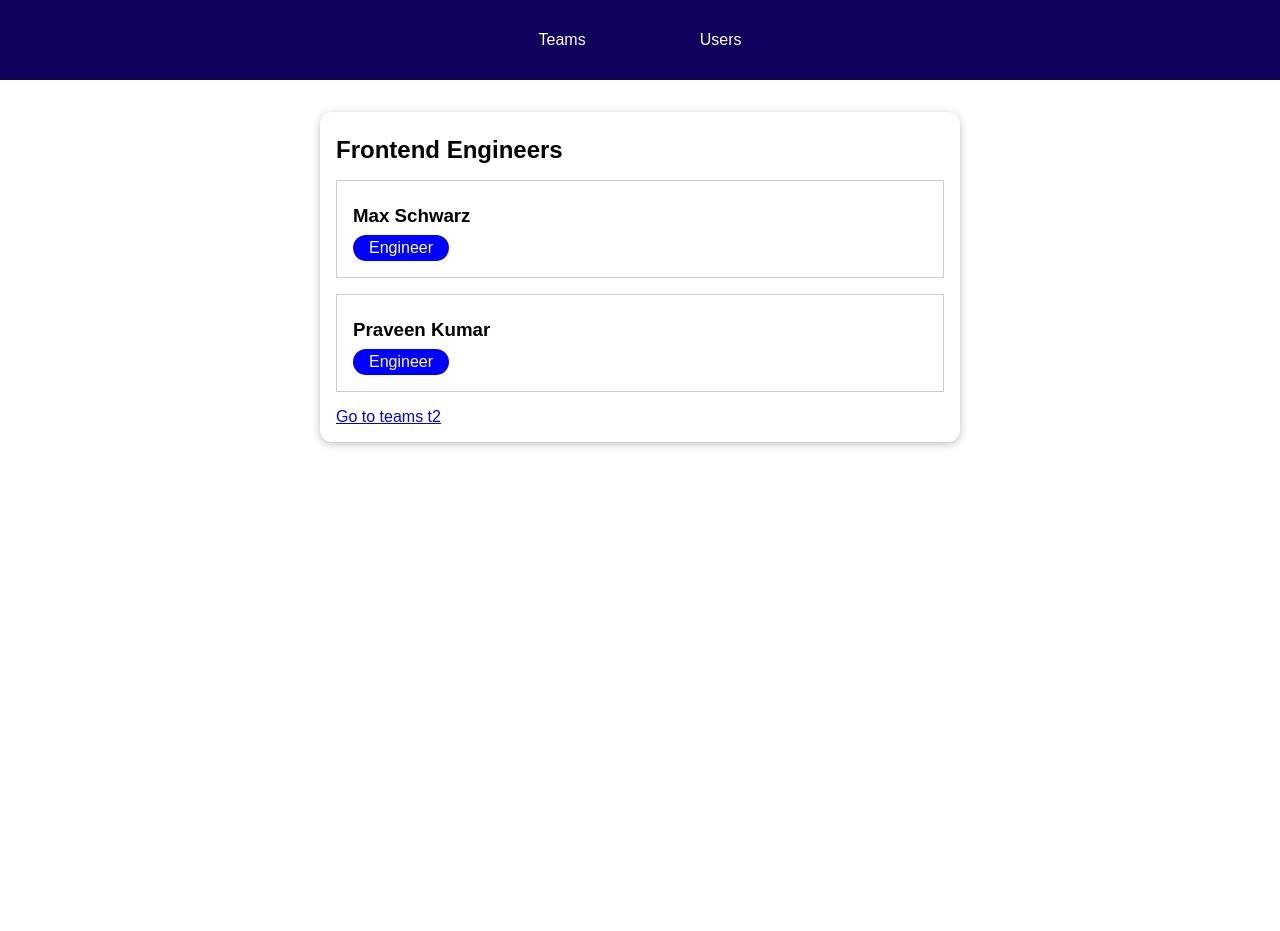
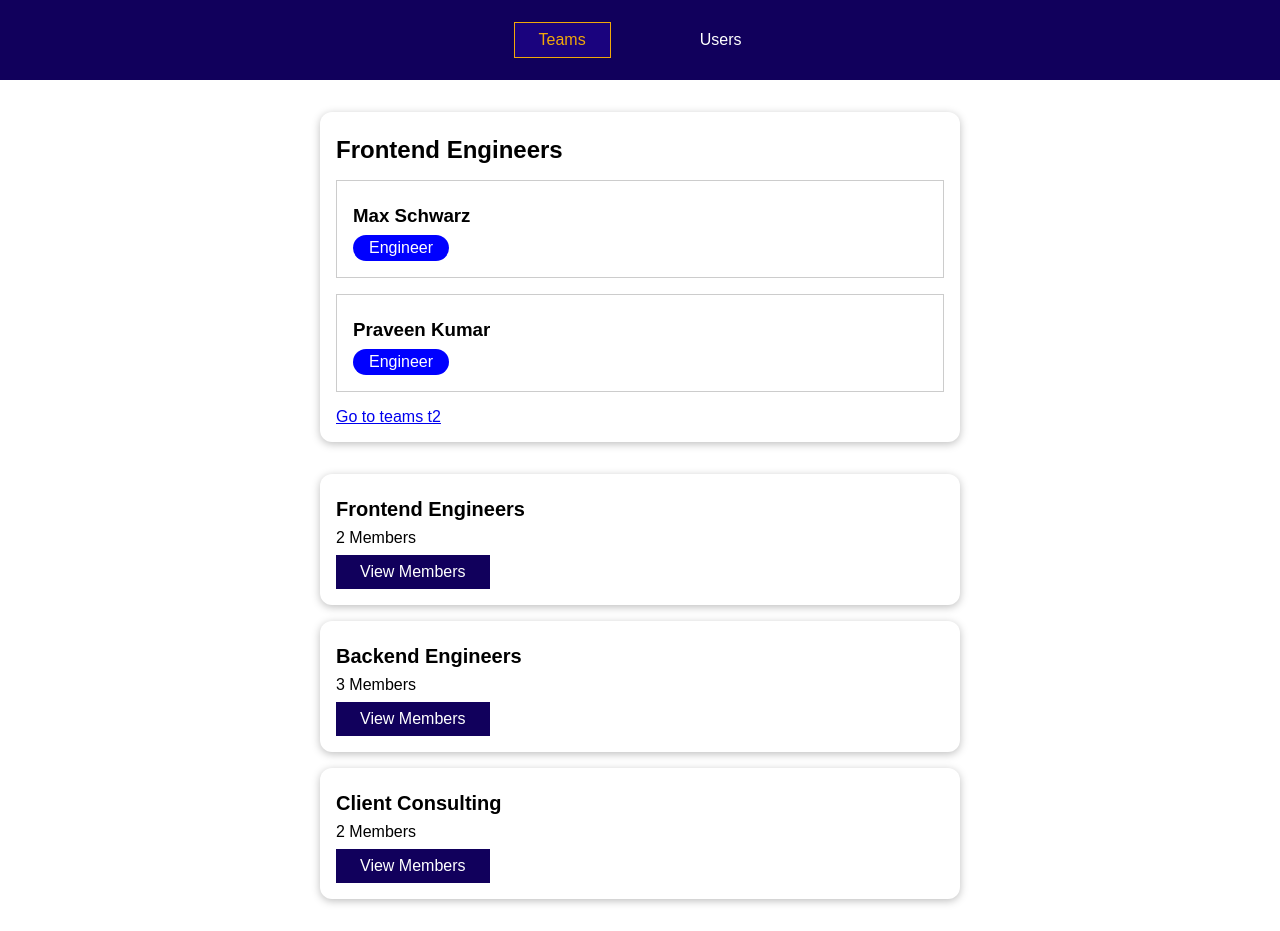
Before and after one commit to andretorquato/vuejs-course, a Vue app in the folder routing-01-starting-setup/: page /teams/t1 in a window 1280 px wide. Before the commit the page ends 800 px from the top, so only its background shows below. Built offline with nearby package versions, Linux system fonts and the light colour scheme.

Commit message:
add not found page

```diff
--- /dev/null
+++ b/routing-01-starting-setup/src/components/nav/NotFound.vue
@@ -0,0 +1,3 @@
+<template>
+  <h1>Page Not found <router-link to="/teams">Go to teams</router-link></h1>
+</template>
--- a/routing-01-starting-setup/src/components/teams/TeamsItem.vue
+++ b/routing-01-starting-setup/src/components/teams/TeamsItem.vue
@@ -11,7 +11,7 @@ export default {
   props: ['id', 'name', 'memberCount'],
   computed: {
     teamRedirect() {
-      return '/teams/' + this.id;
+      return { name: 'team-members', params: { teamId: this.id } };
     },
   },
 };
--- a/routing-01-starting-setup/src/components/teams/TeamsList.vue
+++ b/routing-01-starting-setup/src/components/teams/TeamsList.vue
@@ -1,4 +1,5 @@
 <template>
+  <router-view></router-view>
   <ul>
     <teams-item
       v-for="team in teams"
--- a/routing-01-starting-setup/src/main.js
+++ b/routing-01-starting-setup/src/main.js
@@ -5,15 +5,30 @@ import App from './App.vue';
 import TeamsList from './components/teams/TeamsList.vue';
 import TeamMembers from './components/teams/TeamMembers.vue';
 import UsersList from './components/users/UsersList.vue';
+import NotFound from './components/nav/NotFound.vue';
 
 const router = createRouter({
   history: createWebHistory(),
   routes: [
-		{ path: '/teams', component: TeamsList },
-		{ path: '/users', component: UsersList },
-		{ path: '/teams/:teamId', component: TeamMembers, props: true },
-	],
-	linkActiveClass: 'active'
+    { path: '/', redirect: '/teams' },
+    {
+      name: 'teams',
+      path: '/teams',
+      component: TeamsList,
+      children: [
+        {
+          name: 'team-members',
+          path: '/teams/:teamId',
+          component: TeamMembers,
+          props: true,
+        },
+      ],
+    },
+    { path: '/users', component: UsersList },
+
+    { path: '/:notFound(.*)', component: NotFound },
+  ],
+  linkActiveClass: 'active',
 });
 
 const app = createApp(App);
```
